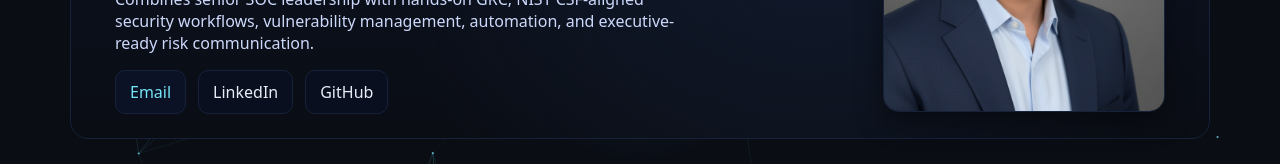
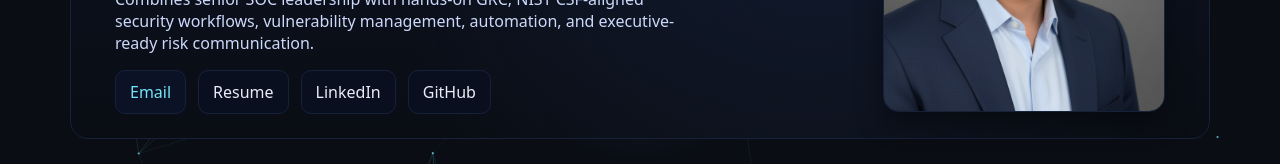
Before and after one commit to mohamad-x/mohamad-x.github.io, a React (Vite) app: page / in a window 1280 px wide. Shown: the part 289-453 px from the top of the page. Built offline with nearby package versions, Linux system fonts and the light colour scheme.

Commit message:
Refresh portfolio hero and resume CTA

```diff
--- a/src/components/Hero.jsx
+++ b/src/components/Hero.jsx
@@ -13,12 +13,13 @@ export default function Hero(){
             <p className="lead">{DATA.blurb}</p>
             <div className="cta">
               <a className="btn primary" href={`mailto:${DATA.links.email}`}>Email</a>
+              <a className="btn secondary" href={DATA.links.resume} target="_blank" rel="noreferrer">Resume</a>
               <a className="btn secondary" href={DATA.links.linkedin} target="_blank" rel="noreferrer">LinkedIn</a>
               <a className="btn secondary" href={DATA.links.github} target="_blank" rel="noreferrer">GitHub</a>
             </div>
           </div>
           <div className="avatar" aria-label="profile photo">
-            <img src={avatar} alt="Headshot" />
+            <img src={avatar} alt="Mohamad Abdulazim" />
           </div>
         </div>
       </div>
```
